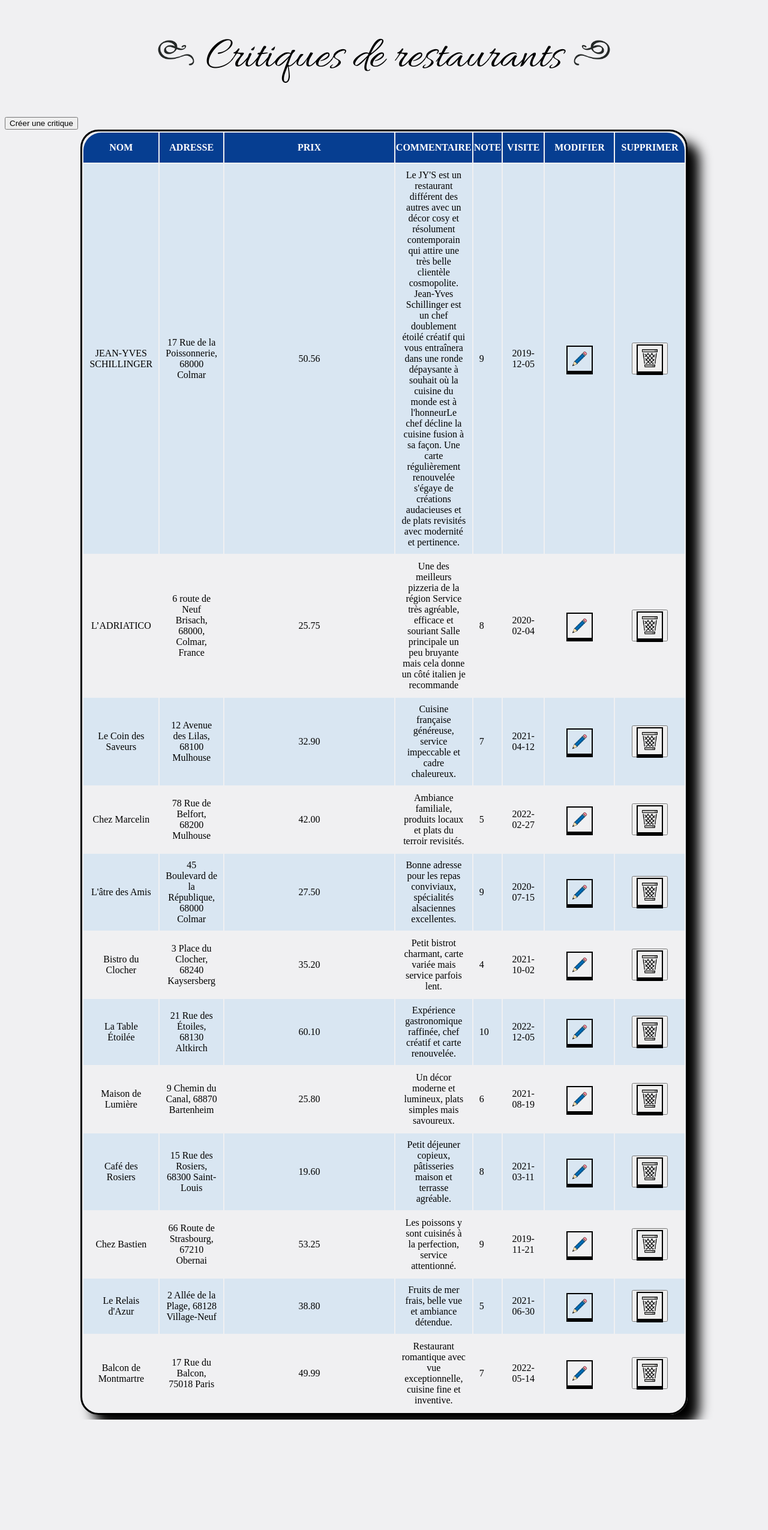
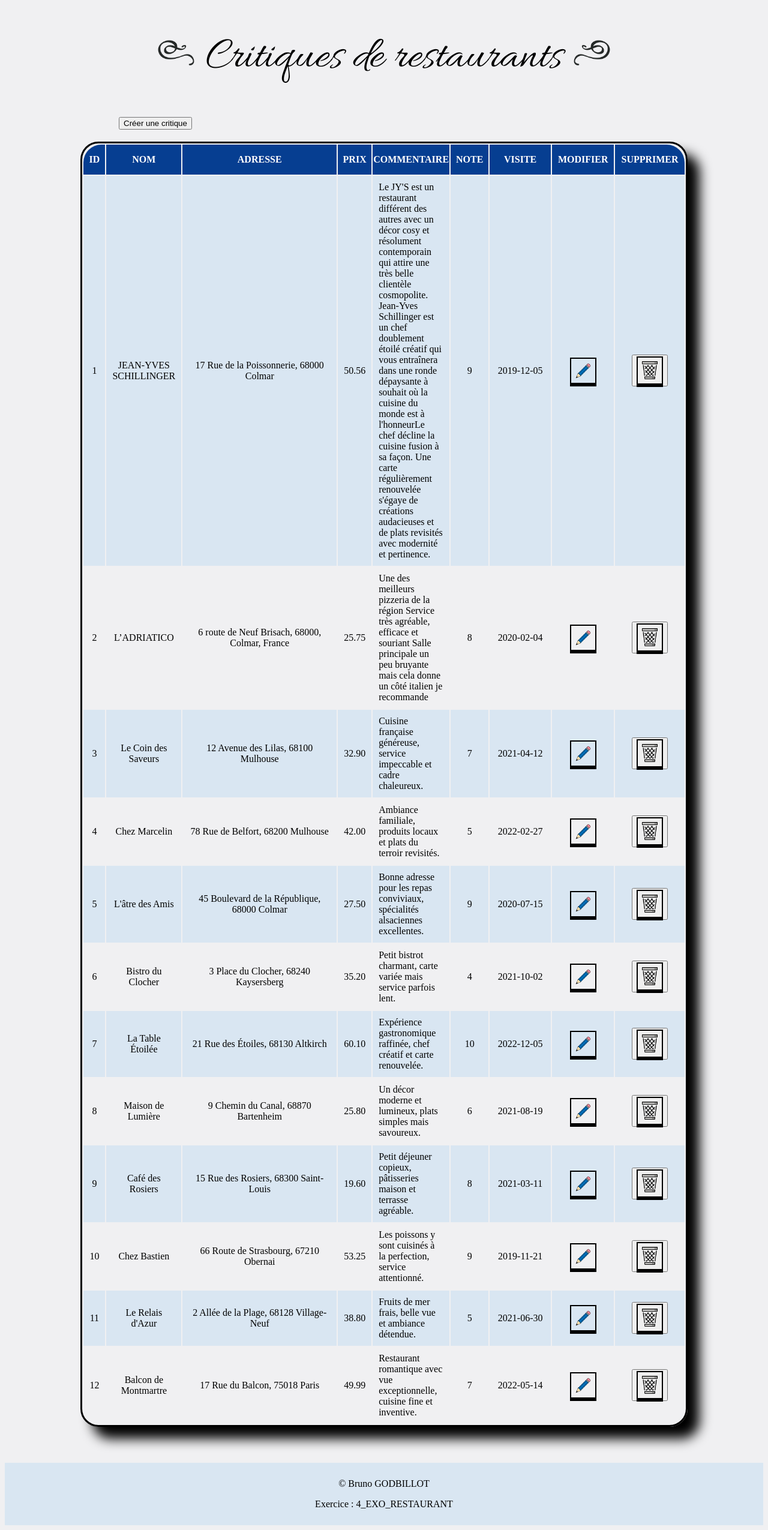
Before and after one commit to Bruno51-G/Backend, a PHP site: page /4_EXO_RESTAURANT/ in a window 1280 px wide. Shown: the whole page at 60% size. Before the commit the page ends 2366 px from the top, so only its background shows below. Run offline with PHP 8.4, Linux system fonts and the light colour scheme; data comes from the database, SQL or seed files in the repository.

Commit message:
fin de l'exo restaurant

```diff
--- a/0_IntroPHP(kit_pedagogique)/Exo9 PHP_Objet/4_exo_restaurant/assets/css/style.css
+++ b/0_IntroPHP(kit_pedagogique)/Exo9 PHP_Objet/4_exo_restaurant/assets/css/style.css
@@ -18,6 +18,12 @@ h1{
     font-family: Allura, cursive, Arial, Helvetica, sans-serif;
     font-size: 75px;
     font-weight: 100;
+}
+
+.creaCritique{
+    margin-left: 190px;
+    margin-bottom: 20px;
+    cursor: pointer;
 }
 
 .texteDeco{
@@ -120,3 +126,10 @@ table td:nth-child(7), table th:nth-child(7){
     color: #000000;
     transform: scale(1.05);
 }
+
+footer{
+    background-color: #D9E6F2;
+    text-align: center;
+    margin-top: 60px;
+    padding: 10px;
+}
--- a/0_IntroPHP(kit_pedagogique)/Exo9 PHP_Objet/4_exo_restaurant/index.php
+++ b/0_IntroPHP(kit_pedagogique)/Exo9 PHP_Objet/4_exo_restaurant/index.php
@@ -49,7 +49,7 @@ if ($_SERVER["REQUEST_METHOD"] == "POST")
     Critiques de restaurants
     <img class="texteDeco" src="./assets/img/textDeco1.png" alt="Décoration de texte à droite"></h1>
 
-    <input type="button" value="Créer une critique" id="boutonResto">
+    <input class="creaCritique" type="button" value="Créer une critique" id="boutonResto">
 
     <?php
 
@@ -57,6 +57,11 @@ if ($_SERVER["REQUEST_METHOD"] == "POST")
     echo afficherTableau($objResto->searchAll());
 
     ?>
+
+    <footer>
+        <p>© Bruno GODBILLOT</p>
+        <p>Exercice : 4_EXO_RESTAURANT</p>
+    </footer>
 
 </body>
 <script>
--- a/0_IntroPHP(kit_pedagogique)/Exo9 PHP_Objet/4_exo_restaurant/src/dao/RestaurantRepository.php
+++ b/0_IntroPHP(kit_pedagogique)/Exo9 PHP_Objet/4_exo_restaurant/src/dao/RestaurantRepository.php
@@ -13,7 +13,7 @@ class RestaurantRepository{
     public function searchAll():array
     {
         $data = [];
-        $rq = "Select nom, adresse, prix, commentaire, note, visite from restaurants";
+        $rq = "Select id, nom, adresse, prix, commentaire, note, visite from restaurants";
 
         $stmt = $this->dbConnect->query($rq);  //stmt --> PDO statements
 
@@ -80,10 +80,10 @@ class RestaurantRepository{
 
     public function createRestaurant(string $_nom, string $_adresse, float $_prix, string $_commentaire, float $_note, DateTime $_visite): bool
     {
-        $nom = htmlspecialchars($_nom);
-        $adresse = htmlspecialchars($_adresse);
-        $prix = htmlspecialchars($_prix);
-        $commentaire = htmlspecialchars($_commentaire);
+        $nom = trim($_nom);
+        $adresse = trim($_adresse);
+        $prix = floatval($_prix);
+        $commentaire = trim($_commentaire);
         $note = floatval($_note);
         $maDate = $_visite->format('Y-m-d');
         // $maDate = date_format($_visite, 'Y-m-d');
```
Also changed, not shown: 0_IntroPHP(kit_pedagogique)/Exo9 PHP_Objet/4_exo_restaurant/assets/css/formulaire.css (+8 -0 lines), 0_IntroPHP(kit_pedagogique)/Exo9 PHP_Objet/4_exo_restaurant/creationFormulaire.php (+4 -4 lines), 0_IntroPHP(kit_pedagogique)/Exo9 PHP_Objet/4_exo_restaurant/detail.php (+16 -5 lines).
